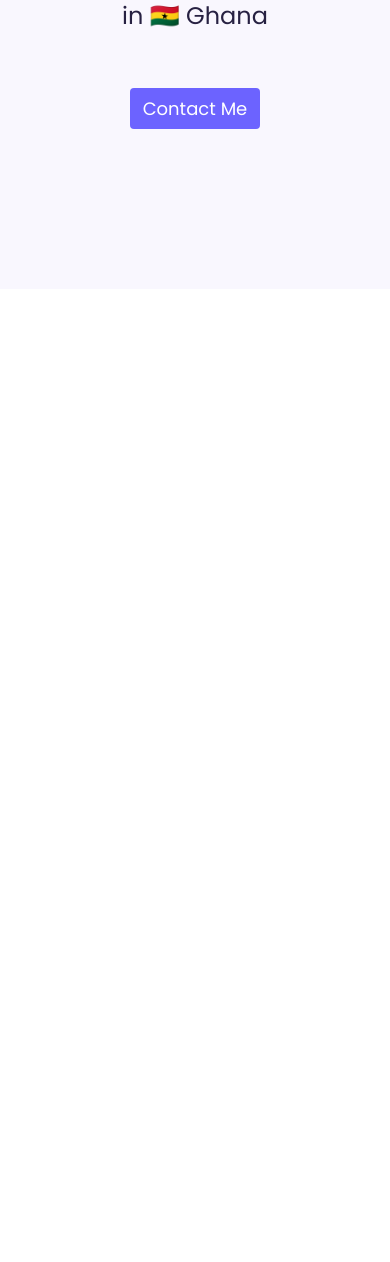
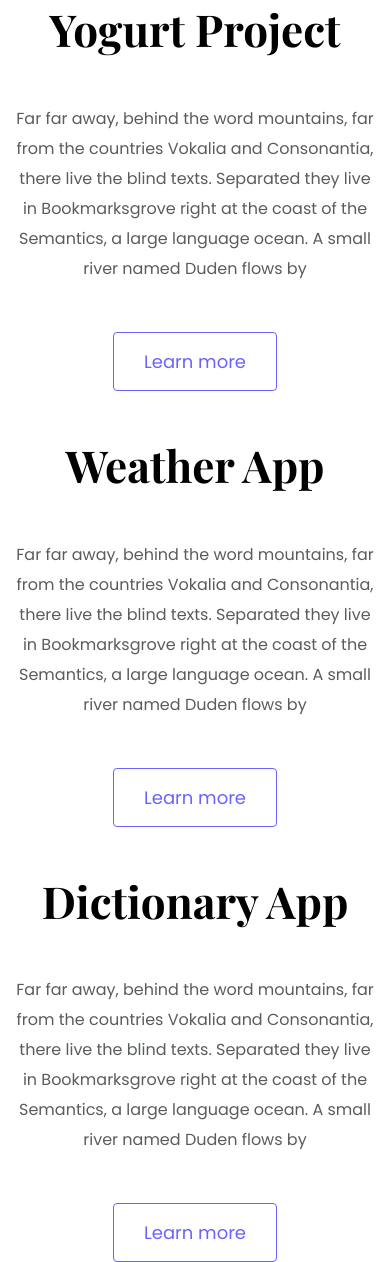
Before and after one commit to Afua-Wiah/portfolio-project, a plain HTML site: page index.html in a window 390 px wide. Shown: the part 624-1886 px from the top of the page. Before the commit the page ends 913 px from the top, so only its background shows below. Drawn offline with nearby package versions, Linux system fonts and the light colour scheme.

Commit message:
finished the work on the app

```diff
--- a/index.html
+++ b/index.html
@@ -40,5 +40,63 @@
         <a href="#" class="btn btn-reach">Contact Me</a>
       </div>
     </div>
+    <p class="text center m-5">
+      Featured Project which my best projects be choice to show
+    </p>
+    <div class="container">
+      <div class="row mb-5">
+        <div class="col d-none d-lg-block">
+          <img src="images/yogurt.png" class="img-fluid" alt="" />
+        </div>
+        <div class="col">
+          <div class="project-desciption">
+            <h2 class="mb-5">Yogurt Project</h2>
+            <p class="mb-5 text-muted">
+              Far far away, behind the word mountains, far from the countries
+              Vokalia and Consonantia, there live the blind texts. Separated
+              they live in Bookmarksgrove right at the coast of the Semantics, a
+              large language ocean. A small river named Duden flows by
+            </p>
+            <div>
+              <a href="" class="btn btn-outline-reach"> Learn more </a>
+            </div>
+          </div>
+        </div>
+      </div>
+      <div class="row mb-5">
+        <div class="col">
+          <div class="project-desciption">
+            <h2 class="mb-5">Weather App</h2>
+            <p class="mb-5 text-muted">
+              Far far away, behind the word mountains, far from the countries
+              Vokalia and Consonantia, there live the blind texts. Separated
+              they live in Bookmarksgrove right at the coast of the Semantics, a
+              large language ocean. A small river named Duden flows by
+            </p>
+            <a href="" class="btn btn-outline-reach"> Learn more </a>
+          </div>
+        </div>
+        <div class="col d-none d-lg-block">
+          <img src="images/weather.png" class="img-fluid" alt="" />
+        </div>
+      </div>
+      <div class="row">
+        <div class="col d-none d-lg-block">
+          <img src="images/dictionary.png" class="img-fluid" alt="" />
+        </div>
+        <div class="col">
+          <div class="project-desciption">
+            <h2 class="mb-5">Dictionary App</h2>
+            <p class="mb-5 text-muted">
+              Far far away, behind the word mountains, far from the countries
+              Vokalia and Consonantia, there live the blind texts. Separated
+              they live in Bookmarksgrove right at the coast of the Semantics, a
+              large language ocean. A small river named Duden flows by
+            </p>
+            <a href="" class="btn btn-outline-reach"> Learn more </a>
+          </div>
+        </div>
+      </div>
+    </div>
   </body>
 </html>
--- a/src/style.css
+++ b/src/style.css
@@ -24,6 +24,8 @@ h1 {
 p {
   font-weight: normal;
   font-size: 16px;
+  line-height: 30px;
+  text-align: center;
 }
 
 .top-structure {
@@ -51,3 +53,34 @@ p {
   line-height: 27px;
   padding: 18px, 30px;
 }
+.btn-outline-reach {
+  color: var(--secondary-color);
+  border: 1px solid var(--secondary-color);
+  border-radius: 4px;
+  font-size: 18px;
+  line-height: 27px;
+  padding: 15px 30px;
+}
+.project-desciption {
+  padding: 120px 60px;
+}
+
+@media (max-width: 900px) {
+  h1 {
+    font-size: 44px;
+    line-height: 2;
+  }
+
+  h2 {
+    font-size: 44px;
+  }
+
+  .top-structure {
+    padding: 80px 20px;
+  }
+
+  .project-desciption {
+    padding: 0;
+    text-align: center;
+  }
+}
```
